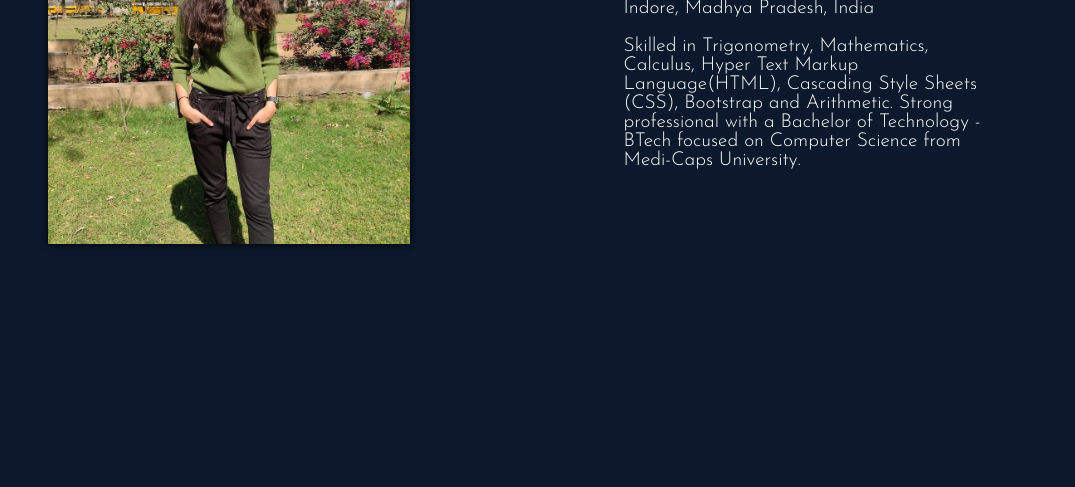
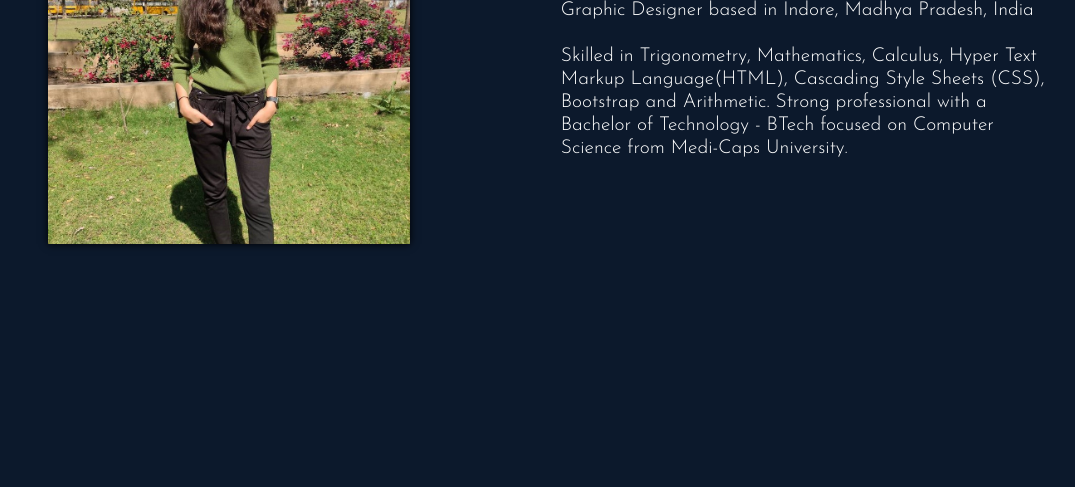
Before and after one commit to 01rishika09/01rishika09.github.io, a plain HTML site: page about.html in a window 1280 px wide. Shown: the part 313-800 px from the top of the page, without its empty margins (123-1198 px from the left). Drawn offline with nearby package versions, Linux system fonts and the light colour scheme; files that its build step writes are made by us from their sources; a web font is replaced by a local one.

Commit message:
Update main.scss

```diff
--- a/css/main.scss
+++ b/css/main.scss
@@ -98,8 +98,9 @@ a:active{
             }
 
             .txt{
-                padding: 5% 15%;
+                padding: 5px 15px;
                 font-size: 1.2rem;
+                line-height: 1.2;
             }
         }
 
```
